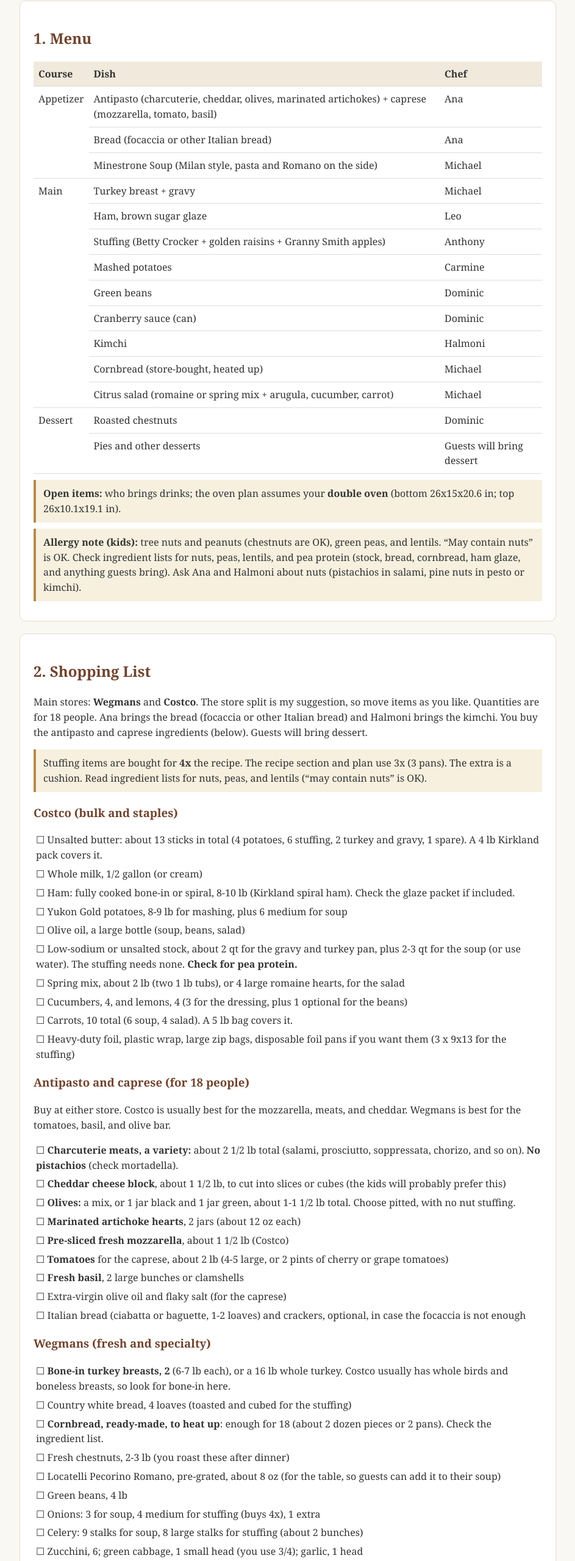
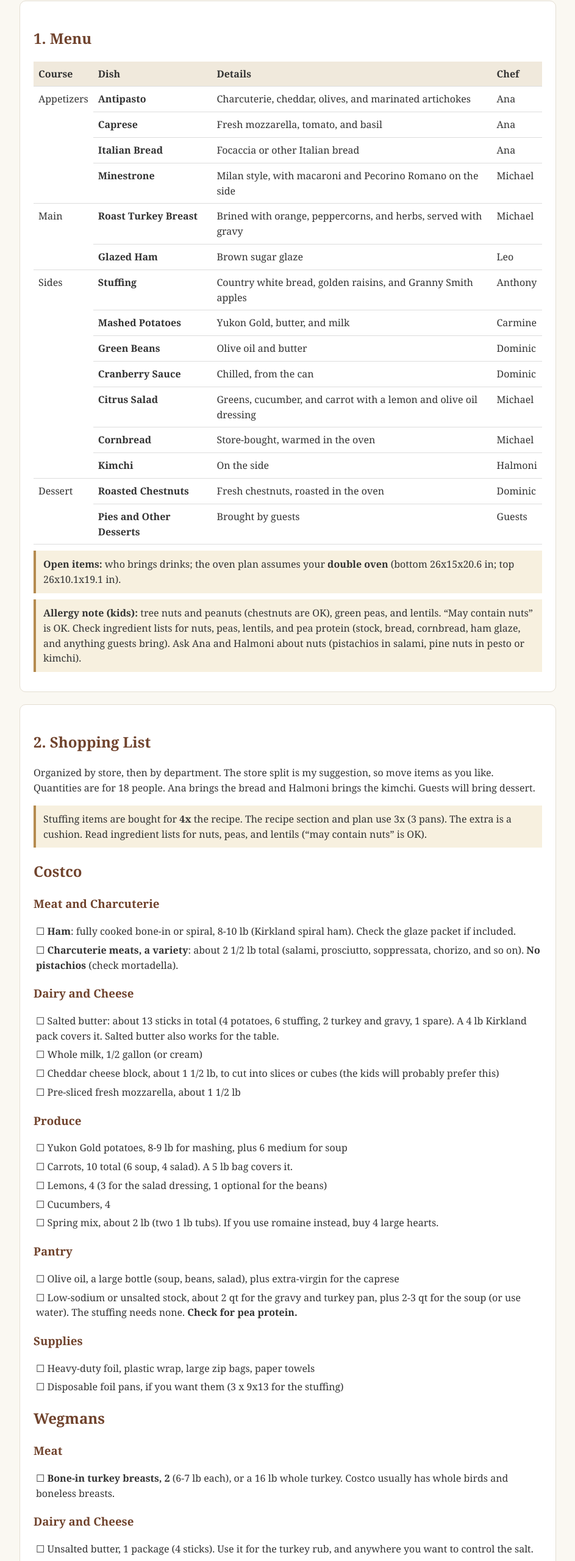
Before and after one commit to msiracusa/thanksgiving-2026, a plain HTML site: page index.html in a window 1280 px wide. Shown: the part 240-2800 px from the top of the page at 61% size, without its empty margins (168-1111 px from the left). Drawn offline with Linux system fonts and the light colour scheme.

Commit message:
Shopping list update

```diff
--- a/index.html
+++ b/index.html
@@ -36,21 +36,22 @@ ul.check li::before { content: "\2610  "; }
 <section id="menu">
 <h2>1. Menu</h2>
 <table>
-<tr><th>Course</th><th>Dish</th><th>Chef</th></tr>
-<tr><td rowspan="3">Appetizer</td><td>Antipasto (charcuterie, cheddar, olives, marinated artichokes) + caprese (mozzarella, tomato, basil)</td><td>Ana</td></tr>
-<tr><td>Bread (focaccia or other Italian bread)</td><td>Ana</td></tr>
-<tr><td>Minestrone Soup (Milan style, pasta and Romano on the side)</td><td>Michael</td></tr>
-<tr><td rowspan="9">Main</td><td>Turkey breast + gravy</td><td>Michael</td></tr>
-<tr><td>Ham, brown sugar glaze</td><td>Leo</td></tr>
-<tr><td>Stuffing (Betty Crocker + golden raisins + Granny Smith apples)</td><td>Anthony</td></tr>
-<tr><td>Mashed potatoes</td><td>Carmine</td></tr>
-<tr><td>Green beans</td><td>Dominic</td></tr>
-<tr><td>Cranberry sauce (can)</td><td>Dominic</td></tr>
-<tr><td>Kimchi</td><td>Halmoni</td></tr>
-<tr><td>Cornbread (store-bought, heated up)</td><td>Michael</td></tr>
-<tr><td>Citrus salad (romaine or spring mix + arugula, cucumber, carrot)</td><td>Michael</td></tr>
-<tr><td rowspan="2">Dessert</td><td>Roasted chestnuts</td><td>Dominic</td></tr>
-<tr><td>Pies and other desserts</td><td>Guests will bring dessert</td></tr>
+<tr><th>Course</th><th>Dish</th><th>Details</th><th>Chef</th></tr>
+<tr><td rowspan="4">Appetizers</td><td><strong>Antipasto</strong></td><td>Charcuterie, cheddar, olives, and marinated artichokes</td><td>Ana</td></tr>
+<tr><td><strong>Caprese</strong></td><td>Fresh mozzarella, tomato, and basil</td><td>Ana</td></tr>
+<tr><td><strong>Italian Bread</strong></td><td>Focaccia or other Italian bread</td><td>Ana</td></tr>
+<tr><td><strong>Minestrone</strong></td><td>Milan style, with macaroni and Pecorino Romano on the side</td><td>Michael</td></tr>
+<tr><td rowspan="2">Main</td><td><strong>Roast Turkey Breast</strong></td><td>Brined with orange, peppercorns, and herbs, served with gravy</td><td>Michael</td></tr>
+<tr><td><strong>Glazed Ham</strong></td><td>Brown sugar glaze</td><td>Leo</td></tr>
+<tr><td rowspan="7">Sides</td><td><strong>Stuffing</strong></td><td>Country white bread, golden raisins, and Granny Smith apples</td><td>Anthony</td></tr>
+<tr><td><strong>Mashed Potatoes</strong></td><td>Yukon Gold, butter, and milk</td><td>Carmine</td></tr>
+<tr><td><strong>Green Beans</strong></td><td>Olive oil and butter</td><td>Dominic</td></tr>
+<tr><td><strong>Cranberry Sauce</strong></td><td>Chilled, from the can</td><td>Dominic</td></tr>
+<tr><td><strong>Citrus Salad</strong></td><td>Greens, cucumber, and carrot with a lemon and olive oil dressing</td><td>Michael</td></tr>
+<tr><td><strong>Cornbread</strong></td><td>Store-bought, warmed in the oven</td><td>Michael</td></tr>
+<tr><td><strong>Kimchi</strong></td><td>On the side</td><td>Halmoni</td></tr>
+<tr><td rowspan="2">Dessert</td><td><strong>Roasted Chestnuts</strong></td><td>Fresh chestnuts, roasted in the oven</td><td>Dominic</td></tr>
+<tr><td><strong>Pies and Other Desserts</strong></td><td>Brought by guests</td><td>Guests</td></tr>
 </table>
 <div class="note"><strong>Open items:</strong> who brings drinks; the oven plan assumes your <strong>double oven</strong> (bottom 26x15x20.6 in; top 26x10.1x19.1 in).</div>
 <div class="note"><strong>Allergy note (kids):</strong> tree nuts and peanuts (chestnuts are OK), green peas, and lentils. &ldquo;May contain nuts&rdquo; is OK. Check ingredient lists for nuts, peas, lentils, and pea protein (stock, bread, cornbread, ham glaze, and anything guests bring). Ask Ana and Halmoni about nuts (pistachios in salami, pine nuts in pesto or kimchi).</div>
@@ -59,67 +60,111 @@ ul.check li::before { content: "\2610  "; }
 <!-- ===================== SHOPPING ===================== -->
 <section id="shopping">
 <h2>2. Shopping List</h2>
-<p>Main stores: <strong>Wegmans</strong> and <strong>Costco</strong>. The store split is my suggestion, so move items as you like. Quantities are for 18 people. Ana brings the bread (focaccia or other Italian bread) and Halmoni brings the kimchi. You buy the antipasto and caprese ingredients (below). Guests will bring dessert.</p>
+<p>Organized by store, then by department. The store split is my suggestion, so move items as you like. Quantities are for 18 people. Ana brings the bread and Halmoni brings the kimchi. Guests will bring dessert.</p>
 <p class="note">Stuffing items are bought for <strong>4x</strong> the recipe. The recipe section and plan use 3x (3 pans). The extra is a cushion. Read ingredient lists for nuts, peas, and lentils (&ldquo;may contain nuts&rdquo; is OK).</p>
 
-<h3>Costco (bulk and staples)</h3>
+<h2>Costco</h2>
+
+<h3>Meat and Charcuterie</h3>
 <ul class="check">
-<li>Unsalted butter: about 13 sticks in total (4 potatoes, 6 stuffing, 2 turkey and gravy, 1 spare). A 4 lb Kirkland pack covers it.</li>
-<li>Whole milk, 1/2 gallon (or cream)</li>
-<li>Ham: fully cooked bone-in or spiral, 8-10 lb (Kirkland spiral ham). Check the glaze packet if included.</li>
-<li>Yukon Gold potatoes, 8-9 lb for mashing, plus 6 medium for soup</li>
-<li>Olive oil, a large bottle (soup, beans, salad)</li>
-<li>Low-sodium or unsalted stock, about 2 qt for the gravy and turkey pan, plus 2-3 qt for the soup (or use water). The stuffing needs none. <strong>Check for pea protein.</strong></li>
-<li>Spring mix, about 2 lb (two 1 lb tubs), or 4 large romaine hearts, for the salad</li>
-<li>Cucumbers, 4, and lemons, 4 (3 for the dressing, plus 1 optional for the beans)</li>
-<li>Carrots, 10 total (6 soup, 4 salad). A 5 lb bag covers it.</li>
-<li>Heavy-duty foil, plastic wrap, large zip bags, disposable foil pans if you want them (3 x 9x13 for the stuffing)</li>
+<li><strong>Ham</strong>: fully cooked bone-in or spiral, 8-10 lb (Kirkland spiral ham). Check the glaze packet if included.</li>
+<li><strong>Charcuterie meats, a variety</strong>: about 2 1/2 lb total (salami, prosciutto, soppressata, chorizo, and so on). <strong>No pistachios</strong> (check mortadella).</li>
 </ul>
 
-<h3>Antipasto and caprese (for 18 people)</h3>
-<p>Buy at either store. Costco is usually best for the mozzarella, meats, and cheddar. Wegmans is best for the tomatoes, basil, and olive bar.</p>
+<h3>Dairy and Cheese</h3>
 <ul class="check">
-<li><strong>Charcuterie meats, a variety:</strong> about 2 1/2 lb total (salami, prosciutto, soppressata, chorizo, and so on). <strong>No pistachios</strong> (check mortadella).</li>
-<li><strong>Cheddar cheese block</strong>, about 1 1/2 lb, to cut into slices or cubes (the kids will probably prefer this)</li>
-<li><strong>Olives:</strong> a mix, or 1 jar black and 1 jar green, about 1-1 1/2 lb total. Choose pitted, with no nut stuffing.</li>
-<li><strong>Marinated artichoke hearts</strong>, 2 jars (about 12 oz each)</li>
-<li><strong>Pre-sliced fresh mozzarella</strong>, about 1 1/2 lb (Costco)</li>
-<li><strong>Tomatoes</strong> for the caprese, about 2 lb (4-5 large, or 2 pints of cherry or grape tomatoes)</li>
-<li><strong>Fresh basil</strong>, 2 large bunches or clamshells</li>
-<li>Extra-virgin olive oil and flaky salt (for the caprese)</li>
-<li>Italian bread (ciabatta or baguette, 1-2 loaves) and crackers, optional, in case the focaccia is not enough</li>
+<li>Salted butter: about 13 sticks in total (4 potatoes, 6 stuffing, 2 turkey and gravy, 1 spare). A 4 lb Kirkland pack covers it. Salted butter also works for the table.</li>
+<li>Whole milk, 1/2 gallon (or cream)</li>
+<li>Cheddar cheese block, about 1 1/2 lb, to cut into slices or cubes (the kids will probably prefer this)</li>
+<li>Pre-sliced fresh mozzarella, about 1 1/2 lb</li>
 </ul>
 
-<h3>Wegmans (fresh and specialty)</h3>
+<h3>Produce</h3>
 <ul class="check">
-<li><strong>Bone-in turkey breasts, 2</strong> (6-7 lb each), or a 16 lb whole turkey. Costco usually has whole birds and boneless breasts, so look for bone-in here.</li>
-<li>Country white bread, 4 loaves (toasted and cubed for the stuffing)</li>
-<li><strong>Cornbread, ready-made, to heat up</strong>: enough for 18 (about 2 dozen pieces or 2 pans). Check the ingredient list.</li>
-<li>Fresh chestnuts, 2-3 lb (you roast these after dinner)</li>
+<li>Yukon Gold potatoes, 8-9 lb for mashing, plus 6 medium for soup</li>
+<li>Carrots, 10 total (6 soup, 4 salad). A 5 lb bag covers it.</li>
+<li>Lemons, 4 (3 for the salad dressing, 1 optional for the beans)</li>
+<li>Cucumbers, 4</li>
+<li>Spring mix, about 2 lb (two 1 lb tubs). If you use romaine instead, buy 4 large hearts.</li>
+</ul>
+
+<h3>Pantry</h3>
+<ul class="check">
+<li>Olive oil, a large bottle (soup, beans, salad), plus extra-virgin for the caprese</li>
+<li>Low-sodium or unsalted stock, about 2 qt for the gravy and turkey pan, plus 2-3 qt for the soup (or use water). The stuffing needs none. <strong>Check for pea protein.</strong></li>
+</ul>
+
+<h3>Supplies</h3>
+<ul class="check">
+<li>Heavy-duty foil, plastic wrap, large zip bags, paper towels</li>
+<li>Disposable foil pans, if you want them (3 x 9x13 for the stuffing)</li>
+</ul>
+
+<h2>Wegmans</h2>
+
+<h3>Meat</h3>
+<ul class="check">
+<li><strong>Bone-in turkey breasts, 2</strong> (6-7 lb each), or a 16 lb whole turkey. Costco usually has whole birds and boneless breasts.</li>
+</ul>
+
+<h3>Dairy and Cheese</h3>
+<ul class="check">
+<li>Unsalted butter, 1 package (4 sticks). Use it for the turkey rub, and anywhere you want to control the salt.</li>
 <li>Locatelli Pecorino Romano, pre-grated, about 8 oz (for the table, so guests can add it to their soup)</li>
-<li>Green beans, 4 lb</li>
+</ul>
+
+<h3>Produce</h3>
+<ul class="check">
 <li>Onions: 3 for soup, 4 medium for stuffing (buys 4x), 1 extra</li>
 <li>Celery: 9 stalks for soup, 8 large stalks for stuffing (about 2 bunches)</li>
-<li>Zucchini, 6; green cabbage, 1 small head (you use 3/4); garlic, 1 head</li>
+<li>Zucchini, 6</li>
+<li>Green cabbage, 1 small head (you use 3/4)</li>
+<li>Garlic, 1 head</li>
+<li>Green beans, 4 lb</li>
 <li>Granny Smith apples, 4</li>
 <li>Oranges, 3 (zest for the brine)</li>
-<li>Arugula, 1 large container (mixed into the spring mix). If you use romaine instead, buy 4 large hearts.</li>
-<li>Fresh herbs: parsley, thyme, sage, rosemary (2-3 bunches total); bay leaves</li>
-<li>Golden raisins, about 2 cups</li>
-<li>Elbow macaroni, 1 lb; tomato paste</li>
-<li>Canned cranberry sauce, 3 cans</li>
-<li>Kosher salt (Diamond Crystal, 1 1/2 cups for the brine), black peppercorns, ground sage, pepper</li>
-<li>All-purpose flour (gravy), brown sugar (1 1/2 cups), Dijon mustard or honey (ham glaze), sugar (salad dressing)</li>
+<li>Arugula, 1 large container (mixed into the spring mix)</li>
+<li>Tomatoes for the caprese, about 2 lb (4-5 large, or 2 pints of cherry or grape tomatoes)</li>
+<li>Fresh basil, 2 large bunches or clamshells</li>
+<li>Fresh chestnuts, 2-3 lb (you roast these after dinner)</li>
 </ul>
 
-<h3>Whichever store has it</h3>
+<h3>Fresh Herbs and Spices</h3>
+<ul class="check">
+<li>Fresh herbs: parsley, thyme, sage, rosemary (2-3 bunches total)</li>
+<li>Bay leaves, black peppercorns</li>
+<li>Kosher salt (Diamond Crystal, 1 1/2 cups for the brine), flaky salt (caprese), black pepper</li>
+<li>Ground sage (stuffing)</li>
+</ul>
+
+<h3>Bakery and Bread</h3>
+<ul class="check">
+<li>Country white bread, 4 loaves (toasted and cubed for the stuffing)</li>
+<li>Cornbread, ready-made, to heat up: enough for 18 (about 2 dozen pieces or 2 pans). Check the ingredient list.</li>
+<li>Italian bread (ciabatta or baguette, 1-2 loaves) and crackers, optional, in case Ana's bread is not enough</li>
+</ul>
+
+<h3>Pantry and Canned</h3>
+<ul class="check">
+<li>Olives: a mix from the olive bar, or 1 jar black and 1 jar green, about 1-1 1/2 lb total. Choose pitted, with no nut stuffing.</li>
+<li>Marinated artichoke hearts, 2 jars (about 12 oz each)</li>
+<li>Canned cranberry sauce, 3 cans</li>
+<li>Elbow macaroni, 1 lb</li>
+<li>Tomato paste</li>
+<li>Golden raisins, about 2 cups</li>
+<li>All-purpose flour (gravy)</li>
+<li>Brown sugar, 1 1/2 cups, and Dijon mustard or honey (ham glaze)</li>
+<li>Sugar (salad dressing)</li>
+</ul>
+
+<h2>Either Store or Elsewhere</h2>
 <ul class="check">
 <li>Brining bag, food-safe bucket, or cooler, plus ice packs</li>
-<li>Ice (for the brine and cooler), paper towels, and butter or olive oil for the table</li>
+<li>Ice (for the brine and cooler)</li>
 <li>Any missing pans or equipment from the Equipment section</li>
 </ul>
 
-<h3>Brought by others</h3>
+<h2>Brought by Others</h2>
 <ul class="check">
 <li>Ana: bread (focaccia or other Italian bread)</li>
 <li>Halmoni: kimchi</li>
@@ -182,9 +227,9 @@ ul.check li::before { content: "\2610  "; }
 <table>
 <tr><th>Ingredient</th><th>Amount</th></tr>
 <tr><td>Yukon Gold potatoes</td><td>8-9 lb</td></tr>
-<tr><td>Unsalted butter</td><td>2 cups (4 sticks), plus extra for dotting</td></tr>
+<tr><td>Salted butter</td><td>2 cups (4 sticks), plus extra for dotting</td></tr>
 <tr><td>Whole milk or cream</td><td>2-3 cups</td></tr>
-<tr><td>Salt</td><td>To taste</td></tr>
+<tr><td>Salt</td><td>In the boiling water; add more at the end only after tasting (the salted butter adds some)</td></tr>
 </table>
 <ol>
 <li>Peel and cut the potatoes into 2-inch chunks. Cover with cold salted water.</li>
@@ -206,7 +251,7 @@ ul.check li::before { content: "\2610  "; }
 <tr><td>Medium onions, chopped</td><td>3 (about 1 1/2 cups)</td></tr>
 <tr><td>Country white bread, toasted and cubed</td><td>3 loaves (1 loaf per batch, about 27 cups of cubes)</td></tr>
 <tr><td>Fresh thyme leaves, chopped (or dried)</td><td>1 1/2 tablespoons (or 1 1/2 tsp dried)</td></tr>
-<tr><td>Salt</td><td>1 tablespoon (3 tsp)</td></tr>
+<tr><td>Salt (reduced, since the butter is salted)</td><td>1 teaspoon to start for the full tripled batch (the original recipe uses 1 tsp per batch). Taste the mixture and add more if needed.</td></tr>
 <tr><td>Ground sage</td><td>1 1/2 teaspoons</td></tr>
 <tr><td>Pepper</td><td>3/4 teaspoon</td></tr>
 <tr><td><strong>Your add-ins:</strong> golden raisins</td><td>about 1 1/2 cups</td></tr>
@@ -247,10 +292,10 @@ ul.check li::before { content: "\2610  "; }
 </ol>
 <h4>Roast</h4>
 <ol>
-<li>Rub the brined breasts with softened butter (about 1 stick each) and chopped herbs (thyme, sage, parsley), including under the skin. <strong>No added salt</strong>, since the brine already salted the meat. Leave out of the fridge 30-45 minutes before roasting.</li>
+<li>Rub the brined breasts with softened butter (about 1 stick each) and chopped herbs (thyme, sage, parsley), including under the skin. <strong>No added salt</strong>, since the brine already salted the meat. Use the unsalted butter for the rub, so the brined turkey doesn't get too salty. Leave out of the fridge 30-45 minutes before roasting.</li>
 <li>Roast at 325&deg;F on a rack in a pan with a little stock, for about 2-2.5 hours. The thickest part must reach <strong>165&deg;F</strong>. Cover loosely with foil if the skin browns too much.</li>
 <li>Rest for 30 minutes, then wrap the pan in heavy foil and towels, or set it in an empty cooler, to stay hot. A big breast holds above 140&deg;F for about 1 to 1 1/2 hours this way. Check the temperature with the thermometer before carving, and warm the slices with a ladle of hot gravy or stock if needed.</li>
-<li><strong>Gravy (about 6 cups):</strong> pour the drippings into a pot and add butter to make about 1/2 cup of fat. Whisk in 1/2 cup flour and cook 2 minutes. Slowly whisk in 6 cups warm stock. Simmer 10 minutes. Use low-sodium or unsalted stock, and taste before adding any salt, since brined drippings are salty. Two breasts don't give many drippings, so have extra stock ready.</li>
+<li><strong>Gravy (about 6 cups):</strong> pour the drippings into a pot and add butter to make about 1/2 cup of fat. Whisk in 1/2 cup flour and cook 2 minutes. Slowly whisk in 6 cups warm stock. Simmer 10 minutes. Use low-sodium or unsalted stock, and taste before adding any salt, since brined drippings and salted butter are salty. Two breasts don't give many drippings, so have extra stock ready.</li>
 </ol>
 </div>
 
@@ -272,7 +317,7 @@ ul.check li::before { content: "\2610  "; }
 <ol>
 <li>Wednesday: trim the beans.</li>
 <li>Thursday: boil in well-salted water for 4-5 minutes (in two batches if needed) until crisp-tender. Drain.</li>
-<li>Return to the hot pot and toss with olive oil, a few tablespoons of butter, and a pinch of salt. A squeeze of lemon is optional.</li>
+<li>Return to the hot pot and toss with olive oil and a few tablespoons of butter. Taste before adding salt, since the butter is salted. A squeeze of lemon is optional.</li>
 </ol>
 <p>Plain green beans only, with no peas or mixed vegetable blends. To get ahead, blanch and ice-shock them in advance, then reheat in a skillet with the oil and butter at 5:00.</p>
 </div>
@@ -412,7 +457,7 @@ ul.check li::before { content: "\2610  "; }
 <tr><th>Time</th><th>Task</th></tr>
 <tr><td class="time">8:00 AM</td><td><strong>Take the turkey out of the brine.</strong> Discard the brine, rinse, and pat dry. Put on a rack, uncovered, in the fridge.</td></tr>
 <tr><td class="time">10:30 AM</td><td>Sauté the stuffing celery and onion in the butter. Toss with the bread, raisins, and apples. Divide into three 9x13 pans, cover, and refrigerate.</td></tr>
-<tr><td class="time">12:30 PM</td><td>Turkey out of the fridge to take the chill off. Rub with butter and herbs (no salt). Ham out of the fridge. Make the ham glaze.</td></tr>
+<tr><td class="time">12:30 PM</td><td>Turkey out of the fridge to take the chill off. Rub with unsalted butter and herbs (no added salt). Ham out of the fridge. Make the ham glaze.</td></tr>
 <tr><td class="time">1:15 PM</td><td>Bottom oven to 325&deg;F. <strong>Turkey in the bottom oven</strong> (about 2-2.5 hr). If the oven is convection, use convection roast at 300&deg;F and check it 30 minutes earlier.</td></tr>
 <tr><td class="time">2:30 PM</td><td><strong>Potatoes into the slow cooker(s) on HIGH</strong> with milk and butter. Stir every 30 minutes.</td></tr>
 <tr><td class="time">3:30 PM</td><td>Check the turkey (165&deg;F). When done, pull it out, tent it with foil, and rest 30 minutes. Then wrap in foil and towels or put it in a cooler to hold.</td></tr>
```
